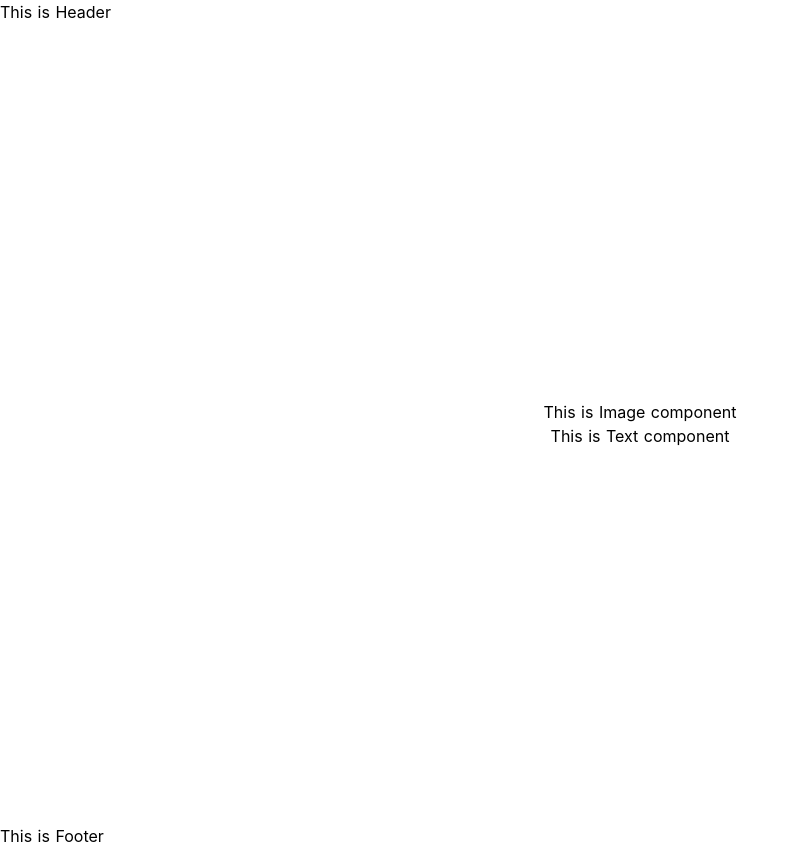
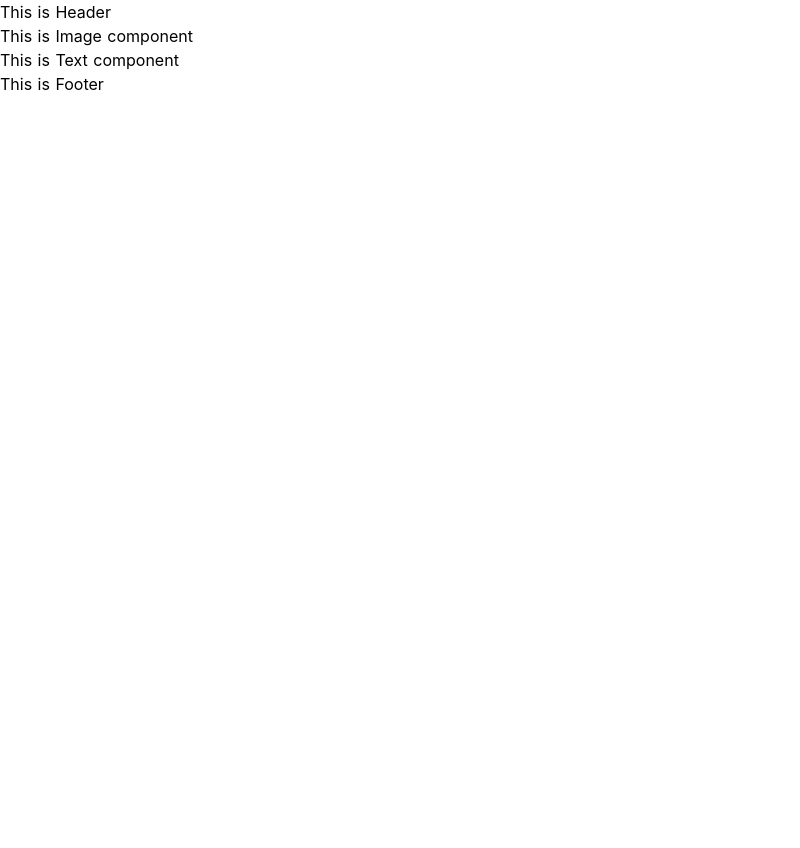
Before and after one commit to harsimran344-yay/yoga-journey, a Nuxt app: page / in a window 1280 px wide. Shown: the whole page, without its empty margins (0-800 px from the left). After the commit the page ends 800 px from the top, so only its background shows below. Built offline with nearby package versions, Linux system fonts and the light colour scheme.

Commit message:
create dummy about page and remove styling from index route

```diff
--- /dev/null
+++ b/client/pages/about.vue
@@ -0,0 +1,5 @@
+<template>
+    <div>
+        This is our about page
+    </div>
+</template>
--- a/client/pages/index.vue
+++ b/client/pages/index.vue
@@ -11,11 +11,9 @@
 </script>
 
 <template>
-  <div class="container">
-    <div>
-      <YogaImage />
-      <YogaText />
-    </div>
+  <div>
+    <YogaImage />
+    <YogaText />
   </div>
 </template>
 
@@ -25,12 +23,4 @@
   @apply min-h-screen flex justify-center items-center text-center mx-auto;
 }
 */
-.container {
-  margin: 0 auto;
-  min-height: 100vh;
-  display: flex;
-  justify-content: center;
-  align-items: center;
-  text-align: center;
-}
 </style>
```
